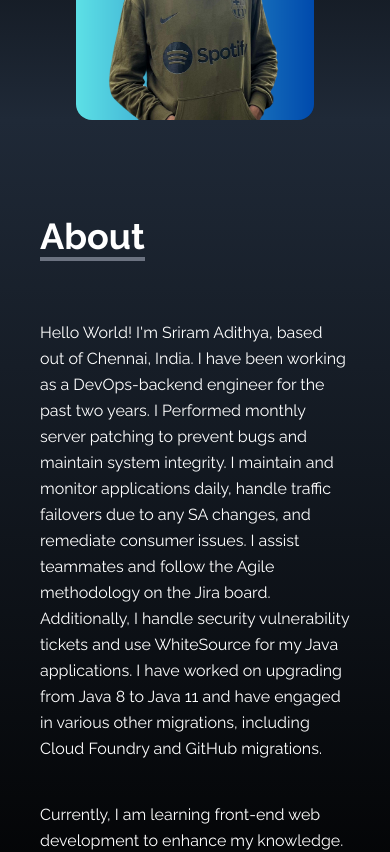
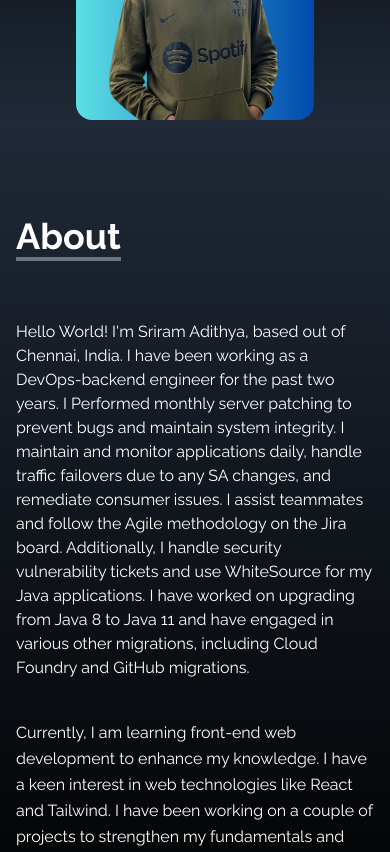
Before and after one commit to sriram-adithya/react-portfolio, a React (Create React App) app: page / in a window 390 px wide. Shown: the part 780-1632 px from the top of the page. Built offline with nearby package versions, Linux system fonts and the light colour scheme; the HTML template or start-up script is replaced by a standard one.

Commit message:
add responsive

```diff
--- a/src/components/About.jsx
+++ b/src/components/About.jsx
@@ -4,16 +4,16 @@ const About = () => {
   return (
     <div
       name="About"
-      className="h-screen bg-gradient-to-b from-gray-800 to-black text-white"
+      className="h-screen bg-gradient-to-b from-gray-800 to-black text-white w-full py-24 px-4"
     >
-      <div className="max-w-screen-lg sm:p-4 py-24 px-10 mx-auto flex flex-col justify-center w-full">
+      <div className="max-w-screen-lg mx-auto flex flex-col justify-center h-auto w-full">
         <div className="pb-8">
           <p className="text-4xl font-bold inline border-b-4 border-gray-500">
             About
           </p>
         </div>
 
-        <p className="text-base mt-8 sm:text-xl leading-relaxed">
+        <p className="text-base mt-8 sm:text-xl md:text-xl lg:text-xl">
           Hello World! I'm Sriram Adithya, based out of Chennai, India. I have
           been working as a DevOps-backend engineer for the past two years. I
           Performed monthly server patching to prevent bugs and maintain system
--- a/src/components/Contact.jsx
+++ b/src/components/Contact.jsx
@@ -2,7 +2,7 @@ import React from 'react'
 
 const Contact = () => {
   return (
-    <div name="Contact" className='w-full h-auto pt-24 bg-gradient-to-b from-black to-gray-800 text-white'>
+    <div name="Contact" className='w-full bg-gradient-to-b from-black to-gray-800 p-4 h-auto text-white'>
         <div className='flex flex-col px-3 justify-center max-w-screen-lg mx-auto w-full'>
             <div className='pb-8'>
                 <p className='text-4xl font-bold inline border-b-4 border-gray-500'>Contact</p>
--- a/src/components/Experience.jsx
+++ b/src/components/Experience.jsx
@@ -61,8 +61,8 @@ const Experience = () => {
         },
     ]
     return (
-        <div name="Experience" className='bg-gradient-to-b from-gray-800 to-black w-full h-auto pt-14 md:pt-5'>
-            <div className='max-w-screen-lg mx-auto pl-3 pr-3 flex flex-col justify-center w-full h-auto text-white'>
+        <div name="Experience" className='bg-gradient-to-b from-gray-800 to-black w-full h-auto'>
+            <div className='max-w-screen-lg mx-auto p-5  flex flex-col justify-center w-full h-auto text-white'>
                 <div>
                     <p className='text-4xl font-bold border-b-4 border-gray-500 p-2 inline'>Experience</p>
                     <p className='py-6'>These are the technologies I've worked with</p>
--- a/src/components/Portfolio.jsx
+++ b/src/components/Portfolio.jsx
@@ -34,7 +34,7 @@ const Portfolio = () => {
   }
 
   return (
-    <div name="Portfolio" className="bg-gradient-to-b from-black to-gray-800 w-full text-white md:h-screen">
+    <div name="Portfolio" className="bg-gradient-to-b from-black to-gray-800 w-full text-white md:h-screen py-52 sm:p-4">
         <div className="max-w-screen-lg p-4 mx-auto flex flex-col justify-center w-full h-auto">
             <div className='pb-8'>
                 <p className="text-4xl font-bold inline border-b-4 border-gray-500">Portfolio</p>
```
